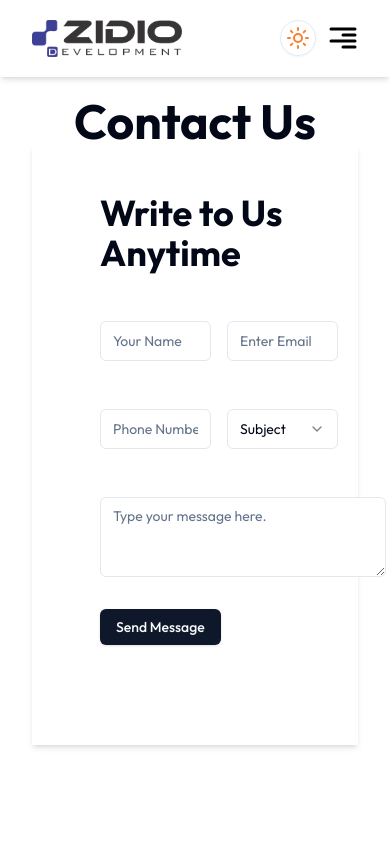
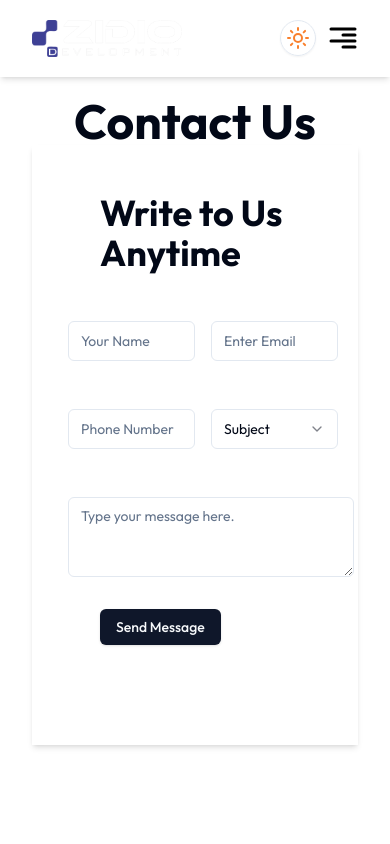
Before and after one commit to Dhruba2004/Zidio_Landing_Page, a Next.js app: page /contact in a window 390 px wide. Shown: the top 844 px of the page. Built offline with nearby package versions, Linux system fonts and the light colour scheme.

Commit message:
fix  :  made the contact section responsive

```diff
--- a/app/_components/Header.tsx
+++ b/app/_components/Header.tsx
@@ -58,7 +58,7 @@ function Header() {
       <div className="flex gap-3 items-center">
         <Link href={'/'}>
         <Image
-          src = {!isDarkMode  ? "/light/logo.png" : "/dark/logo.png"}
+          src = {isDarkMode  ? "/light/logo.png" : "/dark/logo.png"}
           alt="logo"
           height={150}
           width={150}
@@ -80,7 +80,7 @@ function Header() {
       <div className="flex gap-3">
         <UserButton afterSwitchSessionUrl="/"/>
         <ShinyButton className="lg:block hidden">Get Quote</ShinyButton>
-        <ThemeTogglebutton className="top-2 right-6"/>
+        <div onChange={()=>setIsDarkMode(true)}><ThemeTogglebutton className="top-2 right-6"/></div>
 
         <Sheet>
           <SheetTrigger className="lg:hidden sm:block">
--- a/app/contact/page.tsx
+++ b/app/contact/page.tsx
@@ -20,11 +20,11 @@ function ContactPage() {
           <div className="">
             <h1 className="text-4xl font-bold p-[3rem]">Write to Us Anytime</h1>
             <div>
-              <div className="flex gap-4 max-w-2xl ml-[3rem]">
+              <div className="flex gap-4 max-w-2xl ml-[1rem]">
                 <Input type="text" placeholder="Your Name" />
                 <Input type="text" placeholder="Enter Email" />
               </div>
-              <div className="flex gap-4 max-w-2xl ml-[3rem] mt-[3rem]">
+              <div className="flex gap-4 max-w-2xl ml-[1rem] mt-[3rem]">
                 <Input type="text" placeholder="Phone Number" />
                 <Select>
                   <SelectTrigger className="">
@@ -41,7 +41,7 @@ function ContactPage() {
 
               <Textarea
                 placeholder="Type your message here."
-                className="lg:w-full lg:ml-[3rem] mt-[3rem] max-w-sm ml-[3rem]"
+                className="lg:w-full lg:ml-[1rem] mt-[3rem] max-w-lg ml-[1rem]"
               />
 
               <Button className="max-w-2xl mt-[2rem] ml-[3rem]">
```
